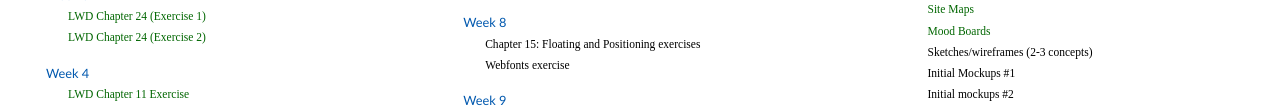
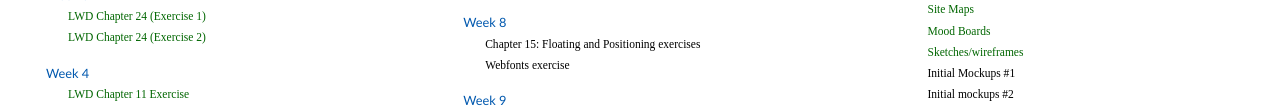
Before and after one commit to kphan27/AVT-217-Intro-to-Web-Design, a plain HTML site: page Weekly/index.html in a window 1280 px wide. Shown: the part 305-413 px from the top of the page. Drawn offline with Linux system fonts and the light colour scheme.

Commit message:
Add files via upload

```diff
--- a/Weekly/index.html
+++ b/Weekly/index.html
@@ -220,7 +220,7 @@
 	<dd><a href="../project/process/design_brief.html" target="_blank">Design Brief</a></dd>
 	<dd><a href="../project/process/my_sitemaps.html" target="_blank">Site Maps</a></dd>
 	<dd><a href="../project/process/my_moodboards.html" target="_blank">Mood Boards</a></dd>
-	<dd>Sketches/wireframes (2-3 concepts)</dd>
+	<dd><a href="../project/process/my_wireframes.html" target="_blank">Sketches/wireframes</a></dd>
 	<dd>Initial Mockups #1 </dd>
 	<dd>Initial mockups #2 </dd>
 	<dd>Revised Mockups #1 </dd>
```
